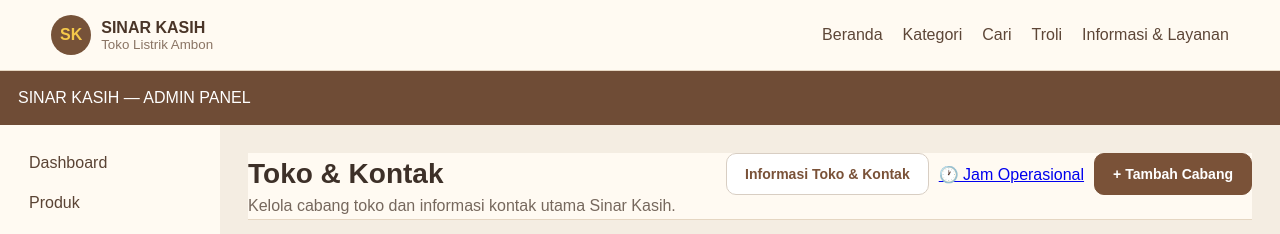
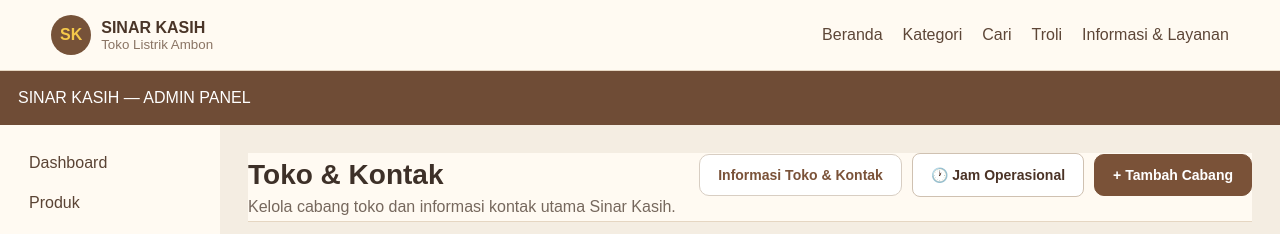
Before and after one commit to sinarkasih/website-sinar-kasih, a Next.js app: page /admin/toko in a window 1280 px wide. Shown: the top 234 px of the page. Built offline with nearby package versions, Linux system fonts and the light colour scheme; no server answers; the database is empty.

Commit message:
Fix Jam Operasional button styling

```diff
--- a/app/admin/toko/page.js
+++ b/app/admin/toko/page.js
@@ -126,6 +126,7 @@
         </div>
 
         <div className="topActions">
+          {/* INFORMASI TOKO & KONTAK */}
           <Link
             href="/admin/toko/kontak"
             className="contactButton"
@@ -133,13 +134,34 @@
             Informasi Toko & Kontak
           </Link>
 
+          {/* JAM OPERASIONAL - TOMBOL KOTAK */}
           <Link
             href="/admin/toko/jam-operasional"
             className="hoursButton"
+            style={{
+              display: "inline-flex",
+              alignItems: "center",
+              justifyContent: "center",
+              minHeight: "44px",
+              padding: "0 18px",
+              borderRadius: "8px",
+              background: "#ffffff",
+              border: "1px solid #cfc1b1",
+              color: "#4b3326",
+              textDecoration: "none",
+              fontFamily: "inherit",
+              fontSize: "14px",
+              fontWeight: "700",
+              boxSizing: "border-box",
+              whiteSpace: "nowrap",
+              cursor: "pointer",
+              transition: "0.15s ease",
+            }}
           >
             🕐 Jam Operasional
           </Link>
 
+          {/* TAMBAH CABANG */}
           <Link
             href="/admin/toko/cabang/tambah"
             className="addButton"
@@ -228,7 +250,11 @@
         </div>
       </div>
 
-      {error && <div className="error">{error}</div>}
+      {error && (
+        <div className="error">
+          {error}
+        </div>
+      )}
 
       {/* DATA CABANG */}
       <div className="card">
@@ -261,10 +287,14 @@
               <tbody>
                 {filteredCabang.map((item) => (
                   <tr key={item.id}>
-                    <td>{item.urutan ?? "-"}</td>
+                    <td>
+                      {item.urutan ?? "-"}
+                    </td>
 
                     <td>
-                      <strong>{item.nama || "-"}</strong>
+                      <strong>
+                        {item.nama || "-"}
+                      </strong>
                     </td>
 
                     <td>
@@ -356,7 +386,6 @@
         )}
       </div>
 
-      {/* CSS KHUSUS HALAMAN INI */}
       <style jsx>{`
         .page {
           width: 100%;
@@ -401,17 +430,27 @@
           font-size: 14px;
           box-sizing: border-box;
           white-space: nowrap;
+          cursor: pointer;
           transition: 0.15s ease;
         }
 
-        .contactButton,
+        .contactButton {
+          background: #fff;
+          border: 1px solid #cfc1b1;
+          color: #4b3326;
+        }
+
+        .contactButton:hover {
+          background: #f3eadf;
+          border-color: #bba995;
+        }
+
         .hoursButton {
           background: #fff;
           border: 1px solid #cfc1b1;
           color: #4b3326;
         }
 
-        .contactButton:hover,
         .hoursButton:hover {
           background: #f3eadf;
           border-color: #bba995;
@@ -430,7 +469,10 @@
 
         .summary {
           display: grid;
-          grid-template-columns: repeat(3, minmax(0, 1fr));
+          grid-template-columns: repeat(
+            3,
+            minmax(0, 1fr)
+          );
           gap: 18px;
           margin-bottom: 22px;
         }
```
